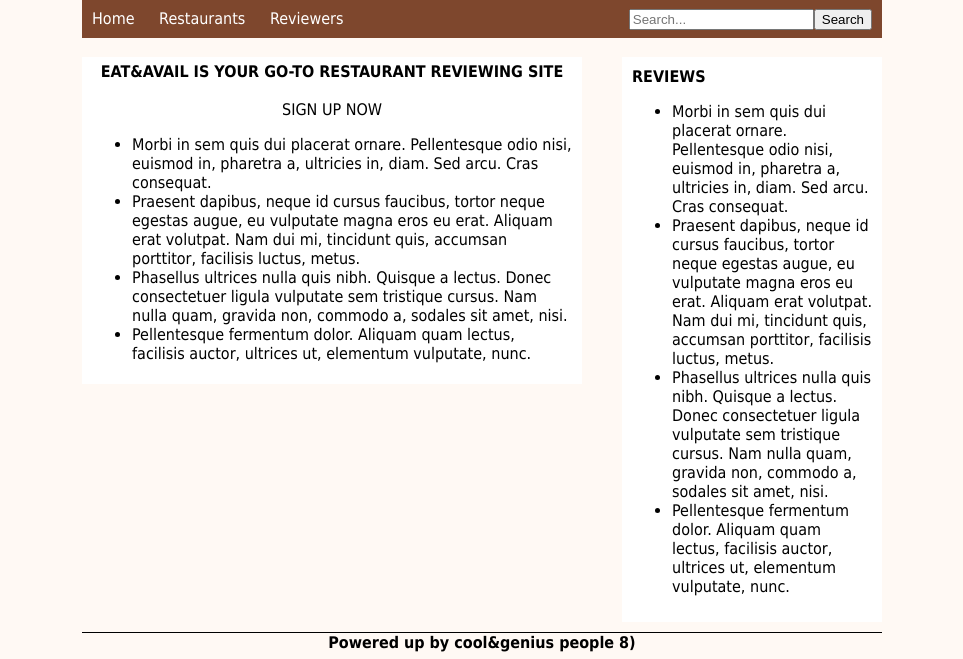
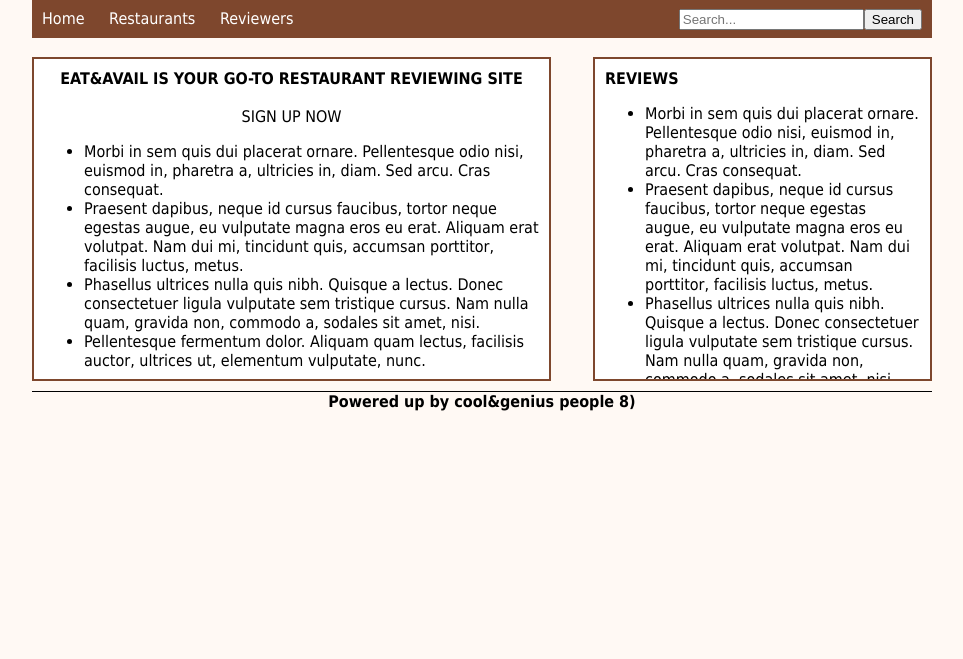
Before and after one commit to arwen7stars/LTW, a PHP site: page /restaurant.html in a window 1280 px wide. Shown: the part 141-800 px from the top of the page, without its empty margins (158-1121 px from the left). Run offline with PHP 8.4, Linux system fonts and the light colour scheme.

Commit message:
Update style.css

```diff
--- a/style.css
+++ b/style.css
@@ -3,7 +3,7 @@
 }
 
 body {
-  width: 800px;
+  width: 900px;
   margin: 0px auto;
   font-family: 'tahoma', serif;
 }
@@ -76,19 +88,29 @@
 }
 
 #content .restaurants {
-  padding: 5px 10px;
-  width: 60%;
+  padding: 10px 10px;
+  width: 55%;
+  height: 300px;
+  overflow-y: auto;
   float: left;
   background-color: #ffffff;
   margin-bottom:10px;
+  border-style: solid;
+  border-color: #7E472D;
+  border-width: 2px;
 }
 
 #content .reviews {
   padding: 10px 10px;
-  width: 30%;
+  width: 35%;
+  height: 300px;
+  overflow-y: auto;
   float: right;
   background-color: #ffffff;
   margin-bottom:10px;
+  border-style: solid;
+  border-color: #7E472D;
+  border-width: 2px;
 }
 
 #content .footer {
```
Also changed, not shown: other parts of style.css (+22 -10 lines).
